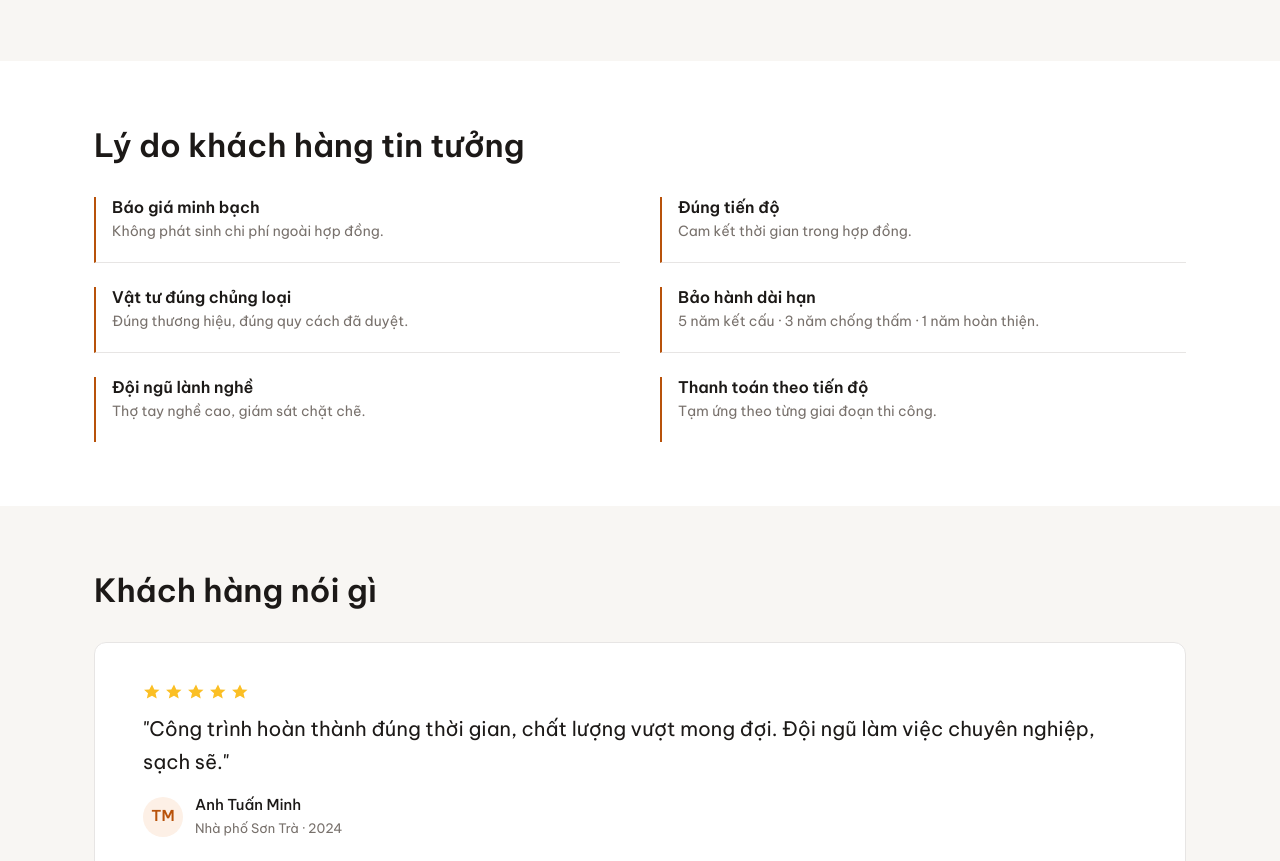
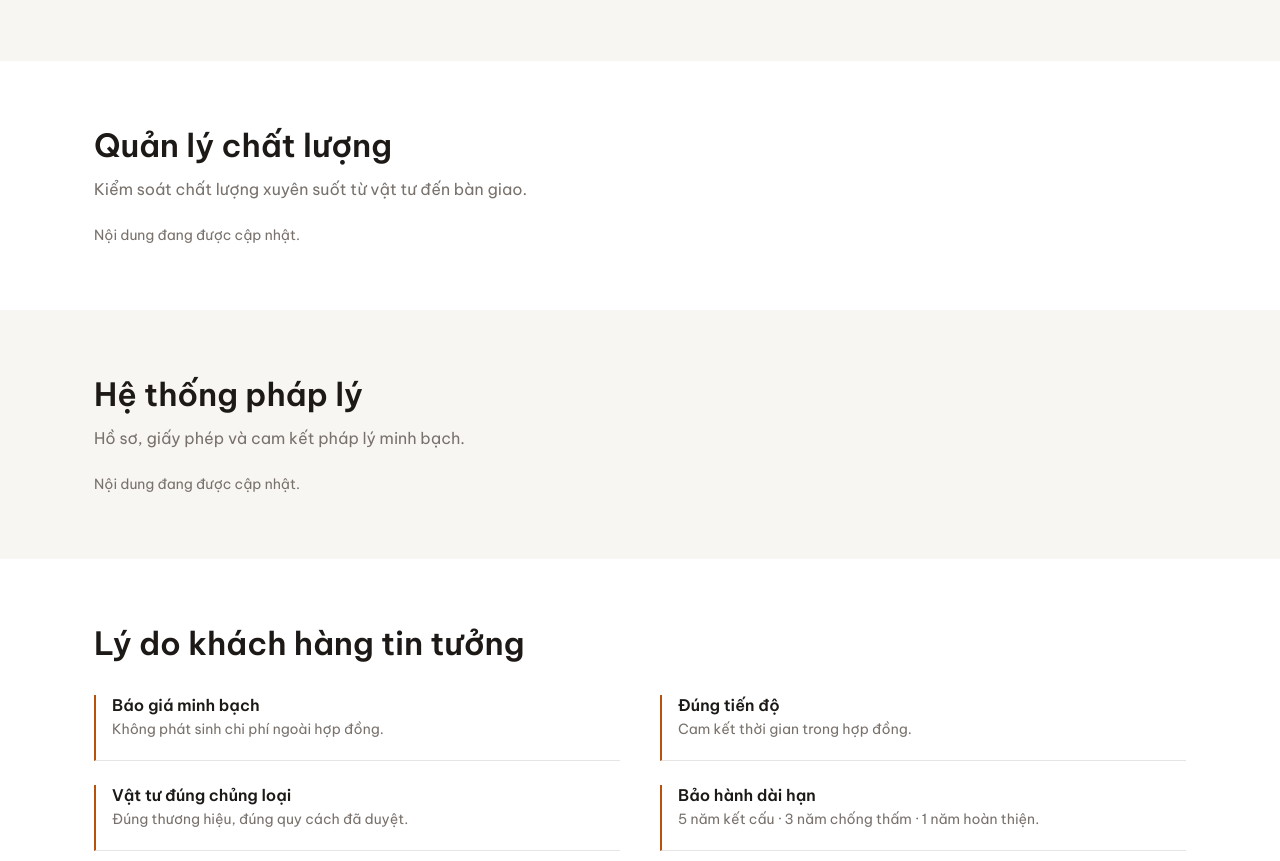
Before and after one commit to Sussybobuc/Sunwa_design, a website: page index.html in a window 1280 px wide. Shown: the part 2767-3628 px from the top of the page. Drawn offline with Linux system fonts and the light colour scheme.

Commit message:
Add "Quản lý chất lượng" & "Hệ thống pháp lý" placeholder sections on homepage
Insert two compact placeholder sections below the QUY TRÌNH section on the
homepage, each with a title, subtitle, and "Nội dung đang được cập nhật" line,
to be filled with real content later. Reuses existing section styling (no new
CSS); backgrounds alternate to keep the page striping even.

Co-Authored-By: Claude Opus 4.8 <noreply@anthropic.com>

```diff
--- a/index.html
+++ b/index.html
@@ -238,6 +238,28 @@
       </div>
     </section>
 
+    <!-- ============ QUẢN LÝ CHẤT LƯỢNG ============ -->
+    <section id="quan-ly-chat-luong" class="section">
+      <div class="container-x">
+        <div class="max-w-2xl fade-in">
+          <h2 class="section-title">Quản lý chất lượng</h2>
+          <p class="section-sub">Kiểm soát chất lượng xuyên suốt từ vật tư đến bàn giao.</p>
+        </div>
+        <p class="mt-6 text-base text-text-muted fade-in">Nội dung đang được cập nhật.</p>
+      </div>
+    </section>
+
+    <!-- ============ HỆ THỐNG PHÁP LÝ ============ -->
+    <section id="he-thong-phap-ly" class="section bg-bg-secondary">
+      <div class="container-x">
+        <div class="max-w-2xl fade-in">
+          <h2 class="section-title">Hệ thống pháp lý</h2>
+          <p class="section-sub">Hồ sơ, giấy phép và cam kết pháp lý minh bạch.</p>
+        </div>
+        <p class="mt-6 text-base text-text-muted fade-in">Nội dung đang được cập nhật.</p>
+      </div>
+    </section>
+
     <!-- ============ CAM KẾT ============ -->
     <section class="section">
       <div class="container-x">
```
